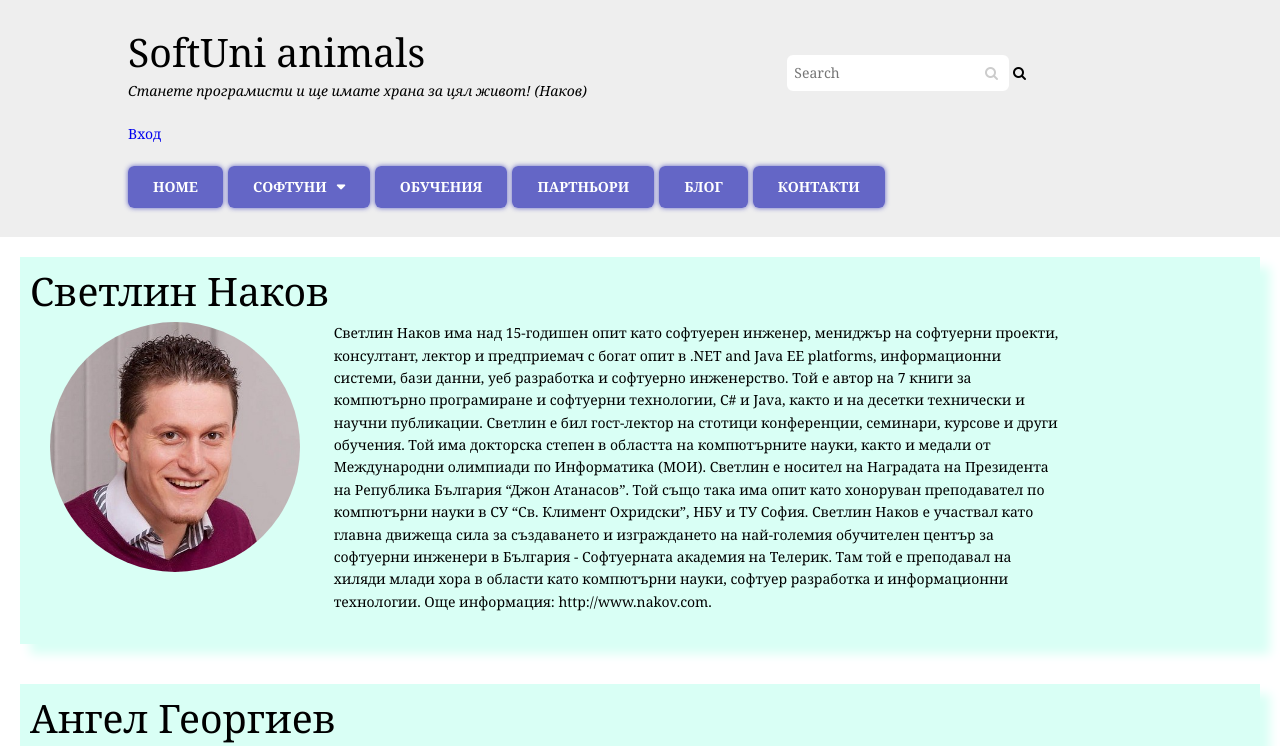
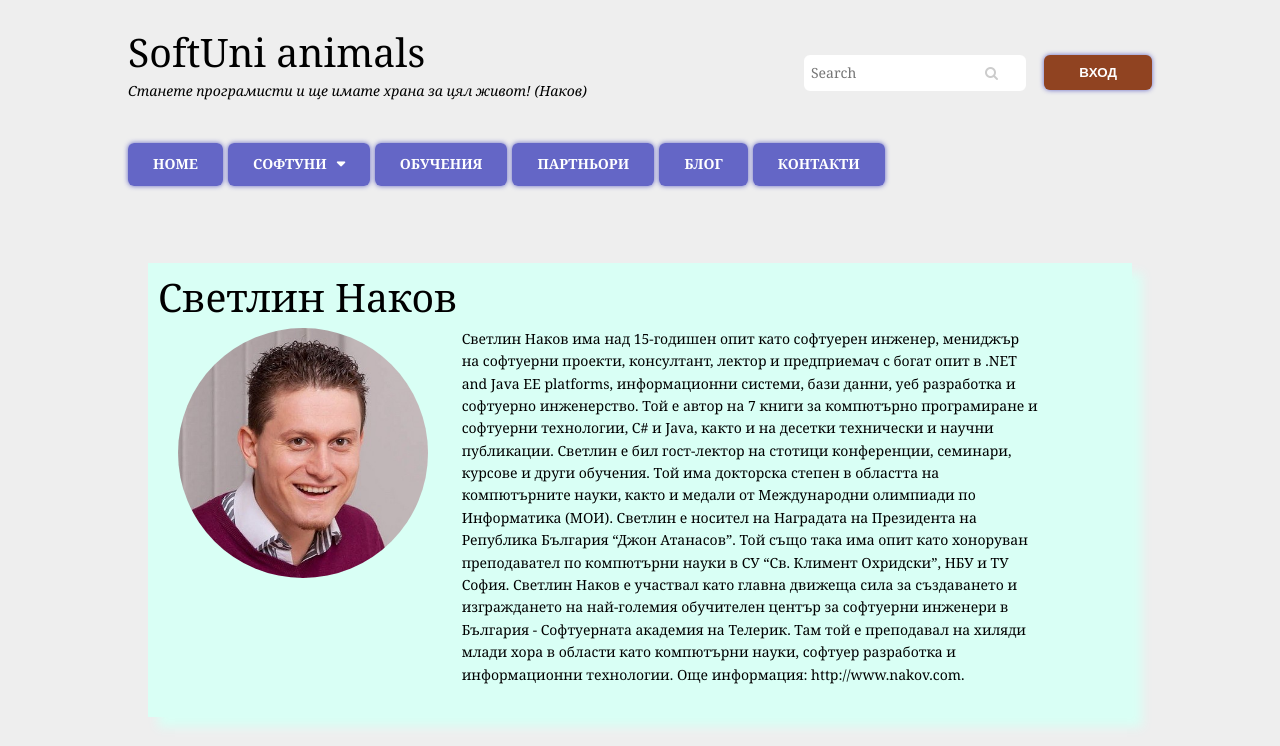
Before and after one commit to Dantooine/Dantooine-Project, a plain HTML site: page teachers.html in a window 1280 px wide. Shown: the top 746 px of the page. Drawn offline with Linux system fonts and the light colour scheme.

Commit message:
change contacts.html & teachers.html

```diff
--- a/teachers.html
+++ b/teachers.html
@@ -3,11 +3,12 @@
     <head>
         <meta charset="utf-8">
         <title>Teachers</title>
+        <meta name="viewport" content="width=device-width, initial-scale=1.0">
+        <link rel="stylesheet" href="css/typography.css" type="text/css" charset="utf-8">
         <link rel="stylesheet" href="css/navigation.css" type="text/css" charset="utf-8">
+        <link rel="stylesheet" href="css/gallery.css" type="text/css" charset="utf-8">
+        <link rel="stylesheet" href="css/common.css" type="text/css" charset="utf-8">
         <link rel="stylesheet" href="css/teachers.css">
-        <meta name="viewport" content="width=device-width, initial-scale=1.0">
-        <link rel="stylesheet" href="css/common.css">
-        <link rel="stylesheet" href="css/typography.css">
     </head>
     <body>
 
@@ -20,16 +21,15 @@
 
                 <div class="search">
                     <input type="search" placeholder="Search">
-                    <i class="fa fa-search" aria-hidden="true"></i>
                 </div>
-                <a href="profile.html">Вход</a>
+                <button><a href="profile.html">Bход</a></button>
             </div>
             <nav>
                 <ul>
                     <li><a href="index.html">Home</a></li>
                     <li>
                         <a href="#">Софтуни</a>
-                        <ul class="second-ul">
+                        <ul>
                             <li><a href="#">За СофтУни</a>
                                 <ul>
                                     <li><a href="About-history.html">Наша история</a></li>
@@ -47,13 +47,14 @@
                     <li><a href="#">Обучения</a></li>
                     <li><a href="#">Партньори</a></li>
                     <li><a href="#">Блог</a></li>
-                    <li><a href="#">Контакти</a></li>
+                    <li><a href="Contacts.html">Контакти</a></li>
 
                 </ul>
             </nav>
         </div>
     </div>
-    <main>
+    <div class="main">
+        <div class="wrapper">
         <article>
             <h1>Светлин Наков</h1>
             <img src="img/svetlin_nakov-e1355764014661.jpg" height="406" width="415"/>
@@ -119,7 +120,8 @@
 
             </p>
         </article>
-    </main>
+    </div>
+    </div>
     <div class="footer">
         <div class="wrapper">
             <p>All rights not reserved &copy; 2022</p>
```
Also changed, not shown: About-history.html (+3 -3 lines), Contacts.html (+11 -10 lines), index.html (+2 -2 lines).
